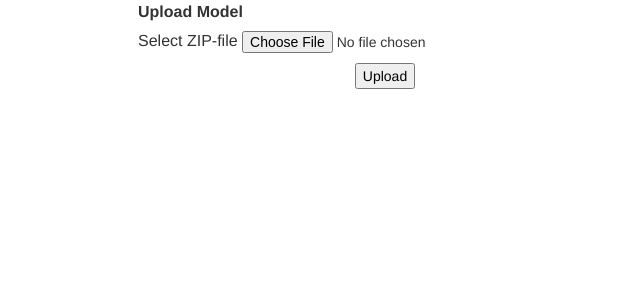
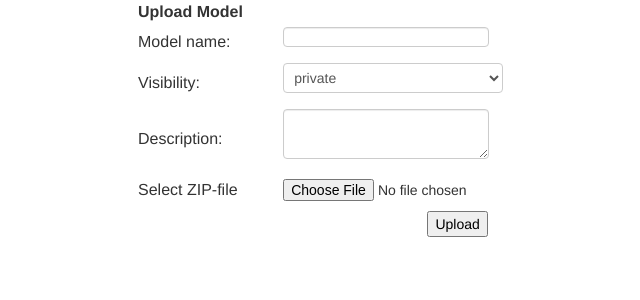
Before and after one commit to nicolasbaer/fb-Architecture-Profile, a PHP site: page /upload.php in a window 1280 px wide. Shown: the top 300 px of the page, without its empty margins (255-895 px from the left). Run offline with PHP 8.4, Linux system fonts and the light colour scheme.

Commit message:
new fields for upload
.name
.description
.visibility

```diff
--- a/upload.php
+++ b/upload.php
@@ -14,22 +14,51 @@
 <body>
 <table width="500" border="0" align="center" cellpadding="0" cellspacing="1" bgcolor="#CCCCCC">
 <tr>
+
 <form action="upload_ac.php" method="post" enctype="multipart/form-data" name="form1" id="form1">
 <td>
+
 <table width="100%" border="0" cellpadding="3" cellspacing="1" bgcolor="#FFFFFF">
+
 <tr>
 <td><strong>Upload Model</strong></td>
 </tr>
+
 <tr>
-<td>Select ZIP-file
-<input name="ufile" type="file" id="ufile" size="150" /></td>
+<td>Model name:</td> <td><input type="text" name="name"><br></td>
 </tr>
+
 <tr>
+<td>Visibility:</td> <td>
+<select name="visibility">
+  <option value="1">private</option>}
+  <option value="2">public</option>
+  <option value="3">friends</option>
+</select>
+
+</td>
+</tr>
+
+<tr>
+<td>Description:</td> <td><textarea name="description "></textarea><br></td>
+</tr>
+
+
+<tr>
+<td>Select ZIP-file</td>
+
+<td><input name="ufile" type="file" id="ufile" size="5" /></td>
+</tr>
+
+<tr>
+<td></td>
 <td align="center"><input type="submit" name="Submit" value="Upload" /></td>
 </tr>
+
 </table>
 </td>
 </form>
+
 </tr>
 </table>
 </body>
```
